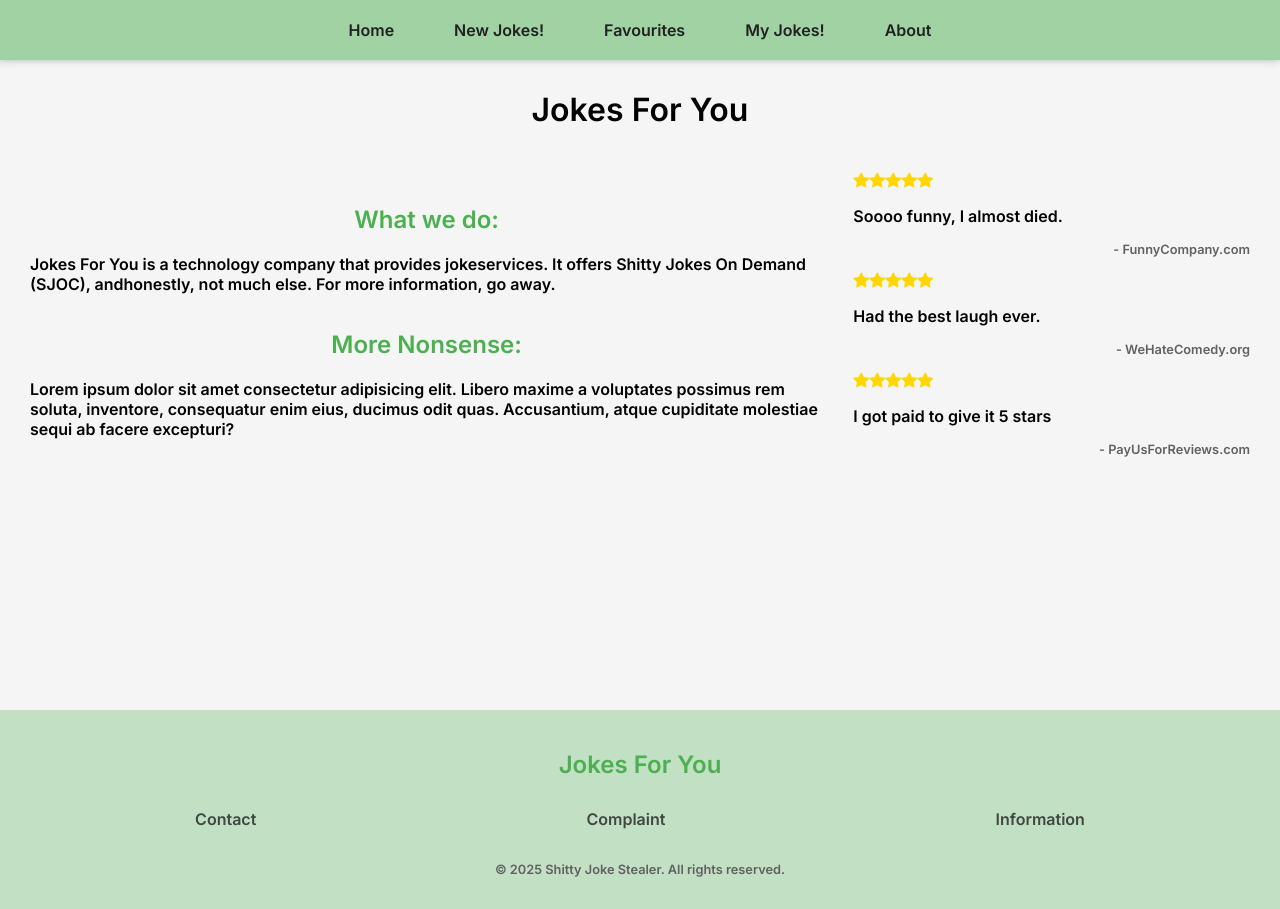
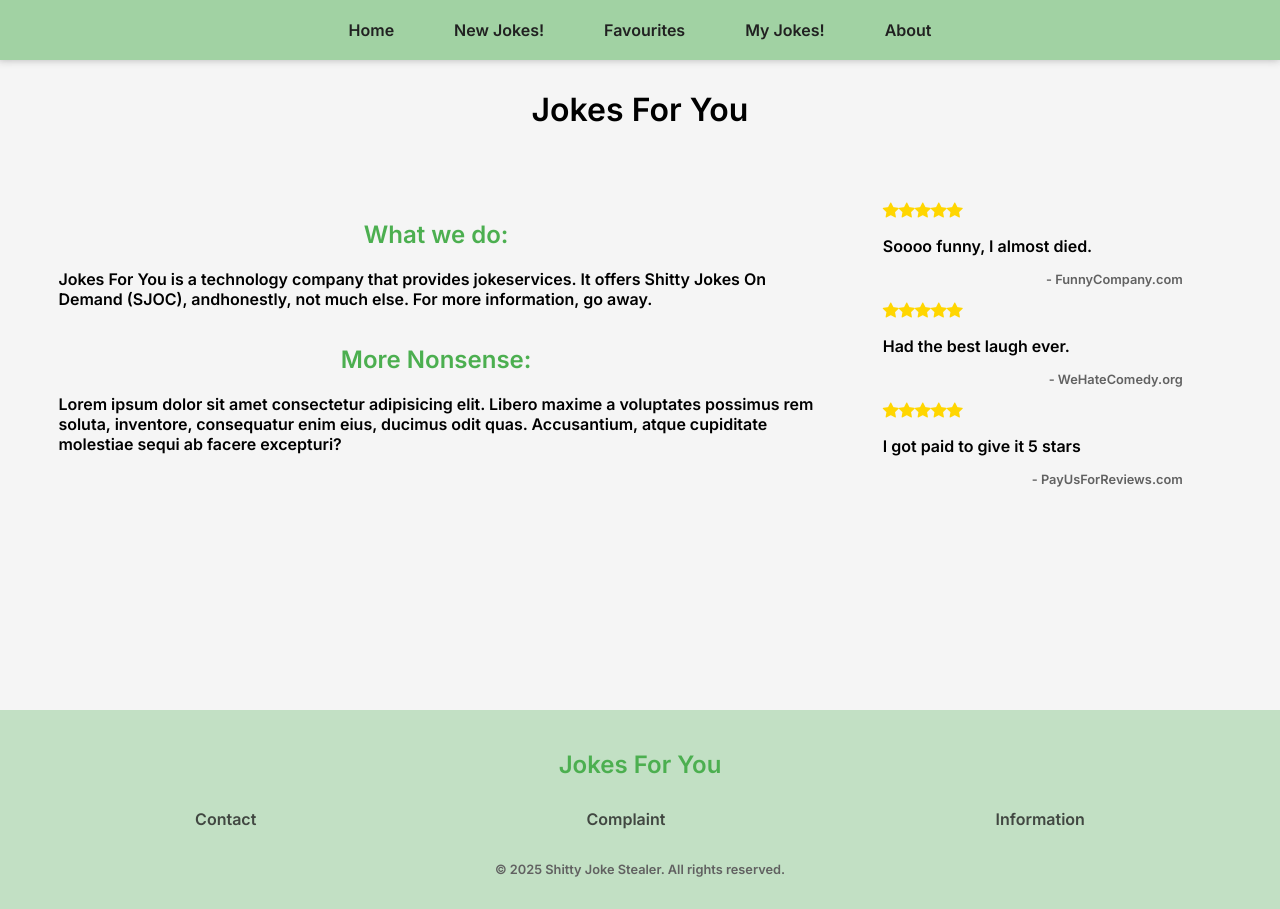
Before and after one commit to NervousBird/Vue-JokeApp, a Vue app in the folder vue-JokeApp/: page / in a window 1280 px wide. Built offline with nearby package versions, Linux system fonts and the light colour scheme.

Commit message:
Finalised Home Screen

```diff
--- a/vue-JokeApp/src/views/HomeView.vue
+++ b/vue-JokeApp/src/views/HomeView.vue
@@ -18,7 +18,7 @@
             <p>Lorem ipsum dolor sit amet consectetur adipisicing elit. Libero maxime a voluptates possimus rem soluta, inventore, consequatur enim eius, ducimus odit quas. Accusantium, atque cupiditate molestiae sequi ab facere excepturi?</p>
           </div>
         </div>
-          <div class="container-links">
+          <div class="container-reviews">
             <div class="container-review">
               <div class="container-rating">
                 <i class="bi bi-star-fill"></i>
@@ -63,6 +63,7 @@
 .container-review {
   display: block;
   width: 100%;
+  max-width: 300px;
 }
 .bi-star-fill {
   color: var(--judgement);
@@ -83,6 +84,8 @@
   grid-template-columns: 1fr .5fr;
   padding: 20px;
   margin: 10px;
+  margin-left: 3vw;
+  margin-right: 3vw;
   gap: 30px;
 }
 
@@ -97,11 +100,12 @@ p {
   text-align: left;
 }
 
-.container-links {
+.container-reviews {
   display: flex;
   flex-direction: column;
   justify-content: center;
   align-items: center;
+  padding-top: 30px;
 }
 
 .fade-move,
```
